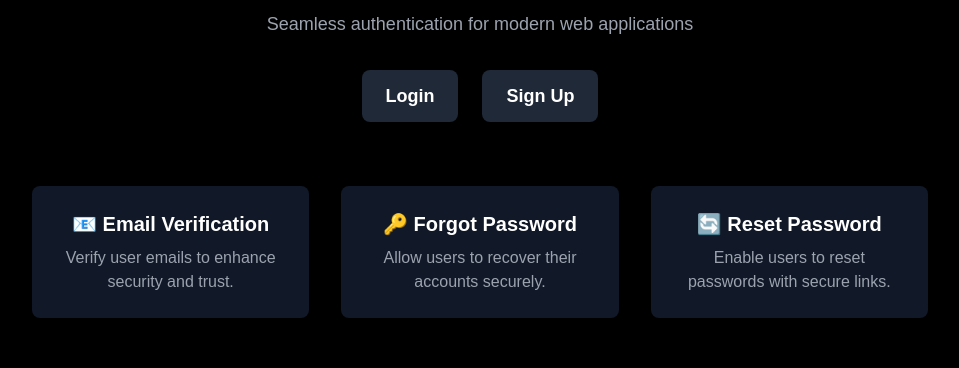
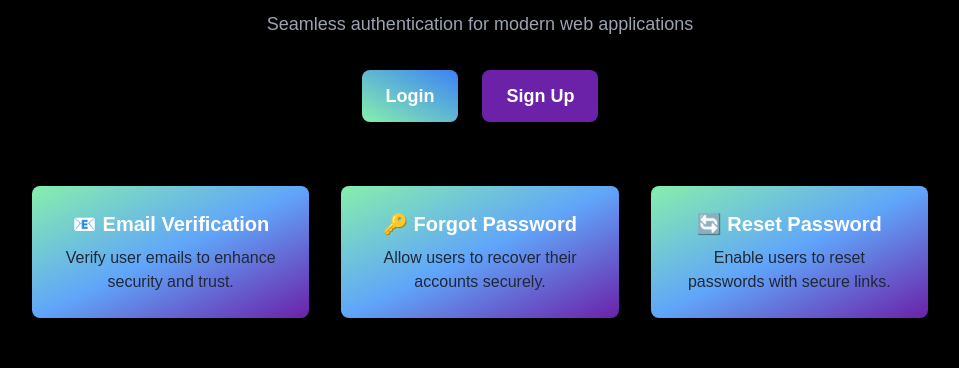
Before and after one commit to Sankalp20Tiwari/nextauth, a Next.js app: page / in a window 1280 px wide. Shown: the part 290-658 px from the top of the page, without its empty margins (160-1119 px from the left). Built offline with nearby package versions, Linux system fonts and the light colour scheme.

Commit message:
color changes

```diff
--- a/src/app/page.tsx
+++ b/src/app/page.tsx
@@ -19,7 +19,8 @@ export default function LandingPage() {
         <Image src="https://next-auth.js.org/img/logo/logo-sm.png" alt="NextAuth Logo" width={150} height={150} className="mx-auto" />
         <h1 className="text-5xl font-bold text-white mt-4">Secure Authentication</h1>
         <p className="mt-4 text-lg text-gray-400">{paragraph.split("").map((char, index) =>
-          <motion.span                   initial={{
+          <motion.span
+          initial={{
             opacity: 0,
             filter: "blur(4px)",
           }}
@@ -43,7 +44,7 @@ export default function LandingPage() {
           <motion.button
             whileHover={{ scale: 1.05 }}
             whileTap={{ scale: 0.95 }}
-            className="bg-gray-800 hover:bg-gray-700 px-6 py-3 rounded-lg text-lg font-semibold shadow-md"
+            className="bg-gradient-to-tr from-green-300 to-blue-500 px-6 py-3 rounded-lg text-lg font-semibold shadow-md"
           >
             Login
           </motion.button>
@@ -52,7 +53,7 @@ export default function LandingPage() {
           <motion.button
             whileHover={{ scale: 1.05 }}
             whileTap={{ scale: 0.95 }}
-            className="bg-gray-800 hover:bg-gray-700 px-6 py-3 rounded-lg text-lg font-semibold shadow-md"
+            className="bg-purple-800 hover:bg-gray-700 px-6 py-3 rounded-lg text-lg font-semibold shadow-md"
           >
             Sign Up
           </motion.button>
@@ -75,17 +76,17 @@ export default function LandingPage() {
         ease: "easeInOut",
        }}
       className="mt-16 grid grid-cols-1 md:grid-cols-3 gap-8 text-center max-w-4xl">
-        <motion.div whileHover={{ scale: 1.05 }} className="p-6 bg-gray-900 rounded-lg shadow-lg">
+        <motion.div whileHover={{ scale: 1.05 }} className="p-6 bg-gradient-to-br from-green-300 via-blue-400 to-purple-800 rounded-lg shadow-lg">
           <h2 className="text-xl font-semibold">📧 Email Verification</h2>
-          <p className="mt-2 text-gray-400">Verify user emails to enhance security and trust.</p>
+          <p className="mt-2 text-gray-800">Verify user emails to enhance security and trust.</p>
         </motion.div>
-        <motion.div whileHover={{ scale: 1.05 }} className="p-6 bg-gray-900 rounded-lg shadow-lg">
+        <motion.div whileHover={{ scale: 1.05 }} className="p-6 bg-gradient-to-br from-green-300 via-blue-400 to-purple-800 rounded-lg shadow-lg">
           <h2 className="text-xl font-semibold">🔑 Forgot Password</h2>
-          <p className="mt-2 text-gray-400">Allow users to recover their accounts securely.</p>
+          <p className="mt-2 text-gray-800">Allow users to recover their accounts securely.</p>
         </motion.div>
-        <motion.div whileHover={{ scale: 1.05 }} className="p-6 bg-gray-900 rounded-lg shadow-lg">
+        <motion.div whileHover={{ scale: 1.05 }} className="p-6 bg-gradient-to-br from-green-300 via-blue-400 to-purple-800 rounded-lg shadow-lg">
           <h2 className="text-xl font-semibold">🔄 Reset Password</h2>
-          <p className="mt-2 text-gray-400">Enable users to reset passwords with secure links.</p>
+          <p className="mt-2 text-gray-800">Enable users to reset passwords with secure links.</p>
         </motion.div>
       </motion.div>
 
```
